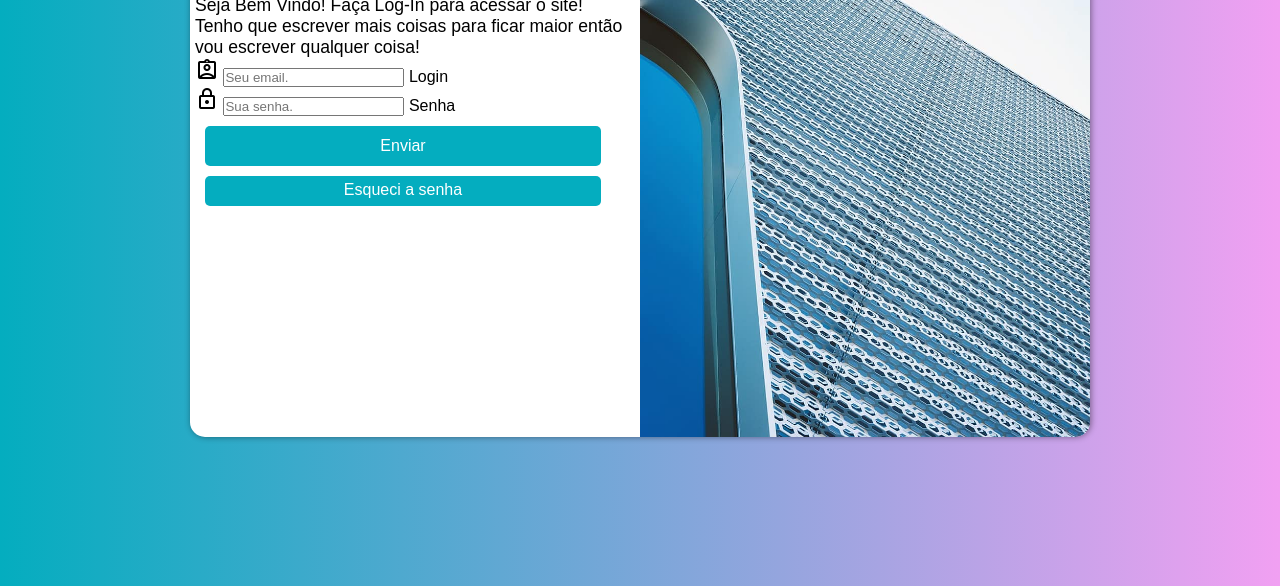
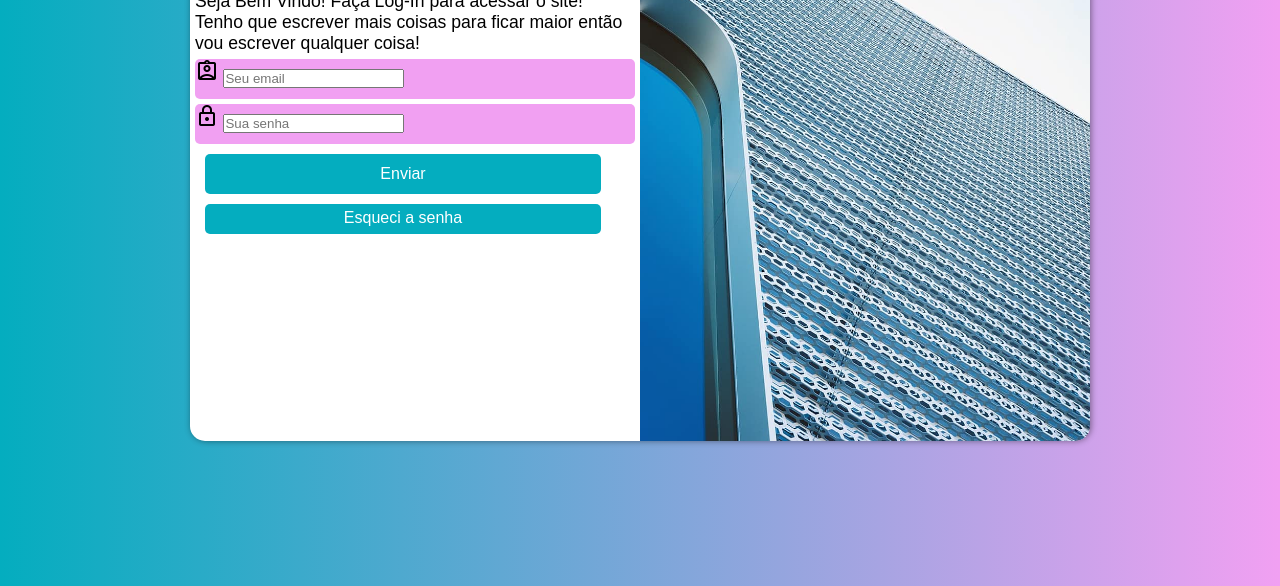
Before and after one commit to brunovasquezz/projeto-login, a plain HTML site: page index.html in a window 1280 px wide. Shown: the part 214-800 px from the top of the page. Drawn offline with nearby package versions, Linux system fonts and the light colour scheme.

Commit message:
atualizei form

```diff
--- a/estilos/style.css
+++ b/estilos/style.css
@@ -42,7 +42,7 @@ section#login{
     overflow: hidden;
     background-color: white;
     width: 254px;
-    height: 502px;
+    height: 510px;
     border-radius: 15px;
     box-shadow: 1px 0px 6px rgba(0, 0, 0, 0.43);
 
@@ -90,6 +90,20 @@ form input[type=submit]:hover{
     background-image: linear-gradient(to right, #04ADBF, #a46ba5);
 }
 
+form label{
+    display: none;
+}
+
+form > div.campo{
+    background-color: #F1A0F2;
+    width: 100%;
+    display: block;
+    height: 40px;
+    border-radius: 5px;
+    margin-top: 5px;
+    margin-bottom: 5px;
+}
+
 a{
     margin: 10px;
     color: white;
@@ -112,7 +126,3 @@ a:hover{
   background-color: #a46ba5;
   text-decoration: none;
 }
-
-campo{
-
-}
--- a/index.html
+++ b/index.html
@@ -30,13 +30,13 @@
 
                     <div class="campo">
                         <span class="material-symbols-outlined">assignment_ind</span>
-                        <input type="email" name="login" id="ilogin" placeholder="Seu email." autocomplete="email" required maxlength="40">
+                        <input type="email" name="login" id="ilogin" placeholder="Seu email" autocomplete="email" required maxlength="40">
                         <label for="ilogin">Login</label>
                     </div>
 
                     <div class="campo">
                         <span class="material-symbols-outlined">lock</span>
-                        <input type="password" name="Senha" id="isenha" placeholder="Sua senha." autocomplete="current-password" required minlength="8">
+                        <input type="password" name="Senha" id="isenha" placeholder="Sua senha" autocomplete="current-password" required minlength="8">
                         <label for="isenha">Senha</label>
                     </div>
 
```
